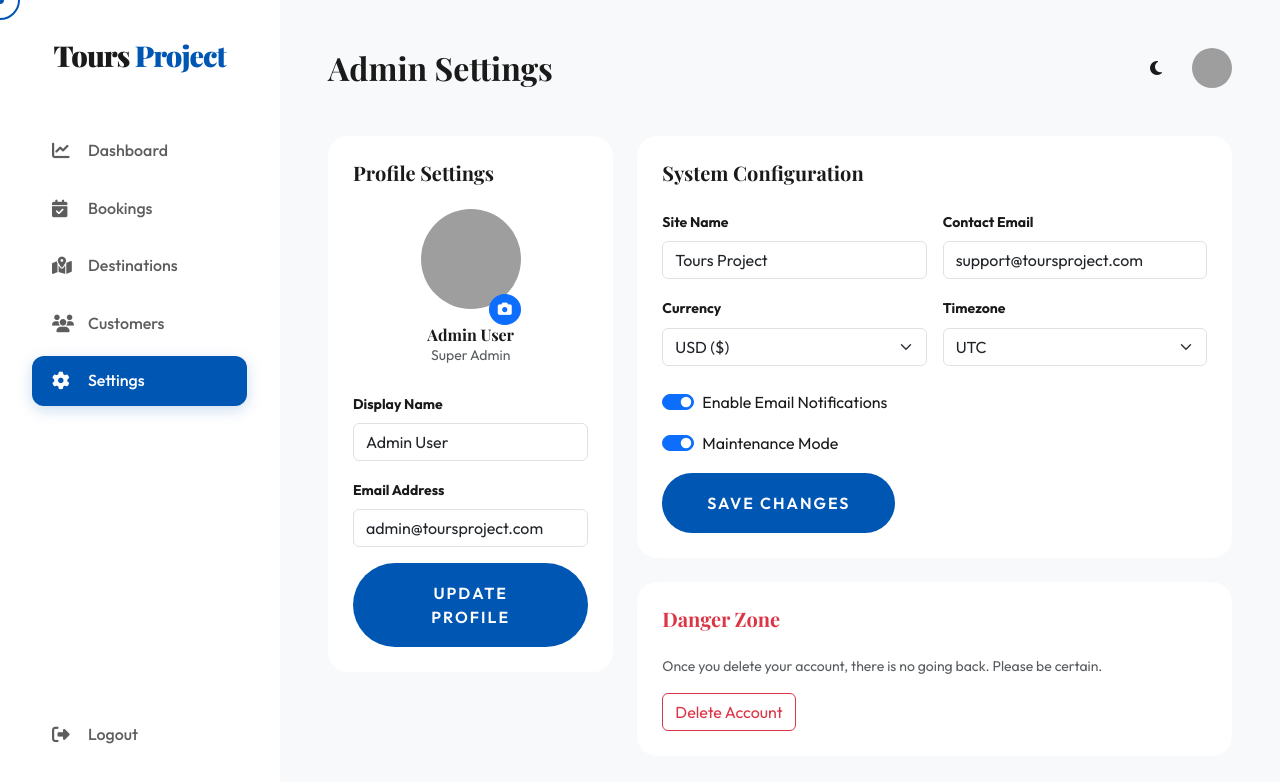
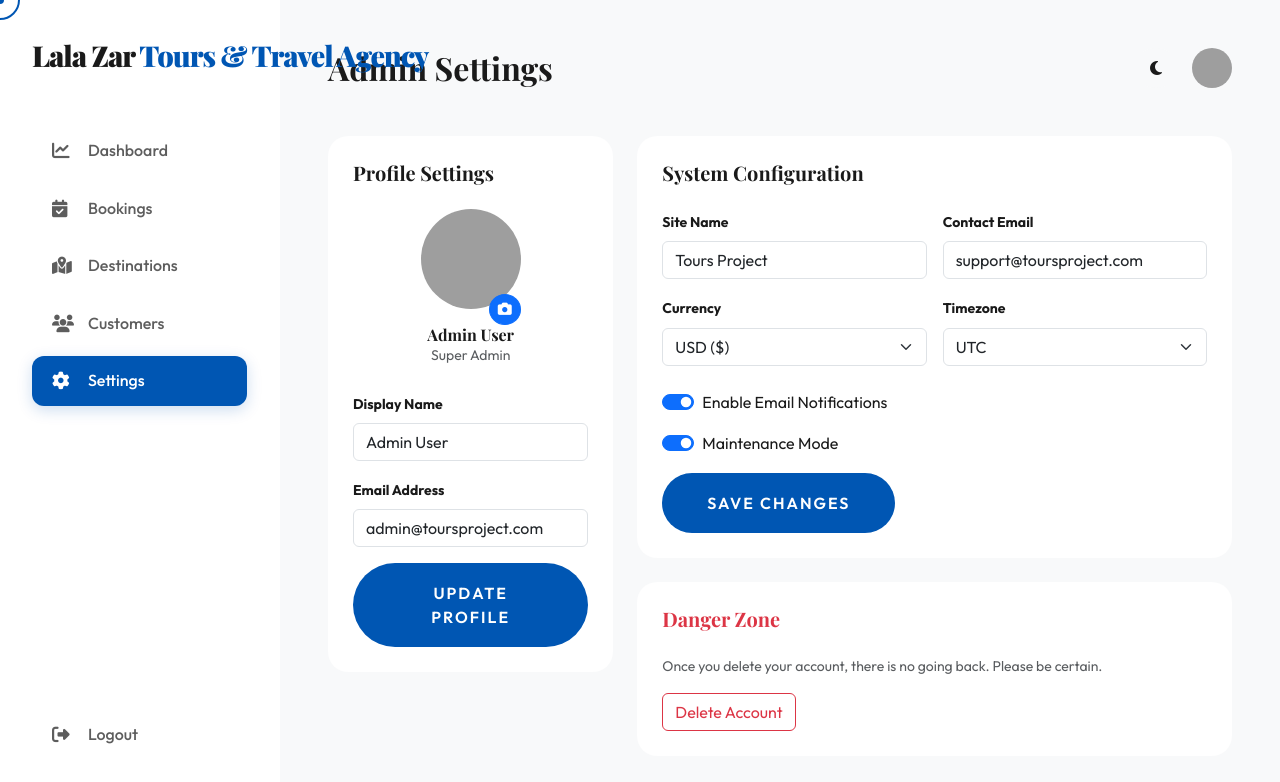
Before and after one commit to Yashaib-Hashmi/Tours, a React app: page admin-settings.html in a window 1280 px wide. Built offline with nearby package versions, Linux system fonts and the light colour scheme; grey boxes are pictures that could not be loaded.

Commit message:
Update admin-settings.html

```diff
--- a/admin-settings.html
+++ b/admin-settings.html
@@ -3,7 +3,7 @@
 <head>
     <meta charset="UTF-8">
     <meta name="viewport" content="width=device-width, initial-scale=1.0">
-    <title>Admin Settings | Tours Project</title>
+    <title>Admin Settings | Lala Zar | Tours & Travel Agency</title>
     <link href="https://cdn.jsdelivr.net/npm/bootstrap@5.3.0/dist/css/bootstrap.min.css" rel="stylesheet">
     <link rel="stylesheet" href="https://cdnjs.cloudflare.com/ajax/libs/font-awesome/6.4.0/css/all.min.css">
     <link rel="stylesheet" href="style.css">
@@ -18,7 +18,7 @@
         <!-- Sidebar -->
         <div class="sidebar">
             <div class="text-center mb-5">
-                <a class="navbar-brand" href="index.html">Tours <span>Project</span></a>
+                <a class="navbar-brand" href="index.html">Lala Zar <span>Tours & Travel Agency</span></a>
             </div>
             <a href="dashboard.html" class="sidebar-link"><i class="fas fa-chart-line"></i> Dashboard</a>
             <a href="admin-bookings.html" class="sidebar-link"><i class="fas fa-calendar-check"></i> Bookings</a>
```
